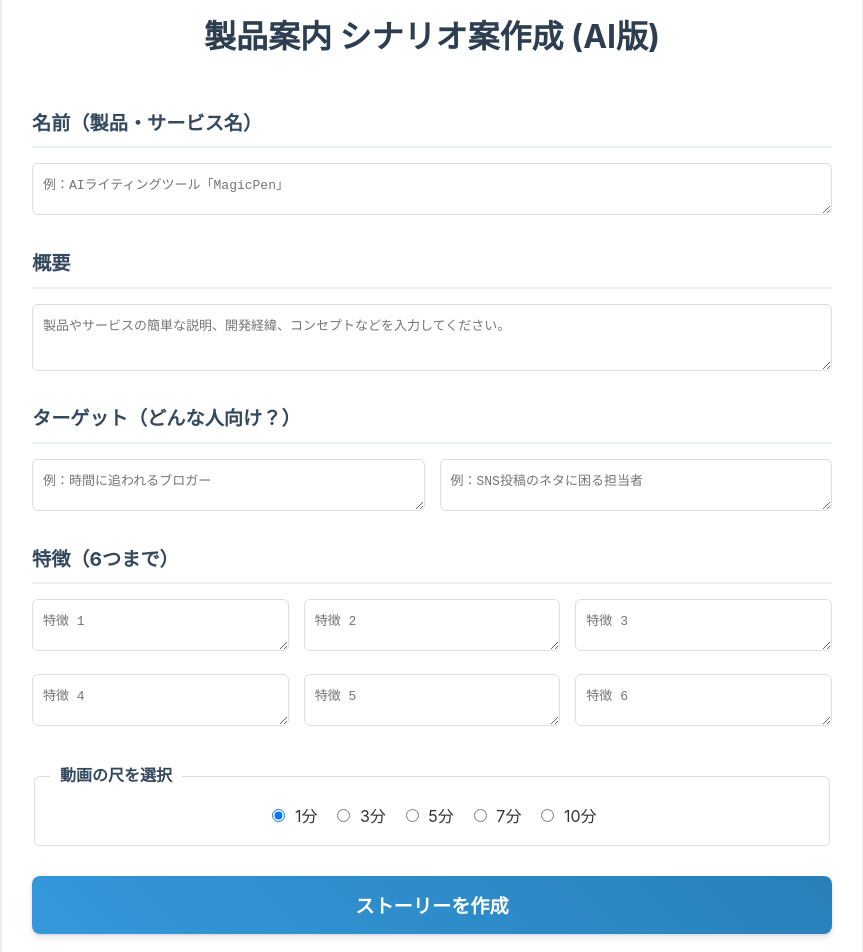
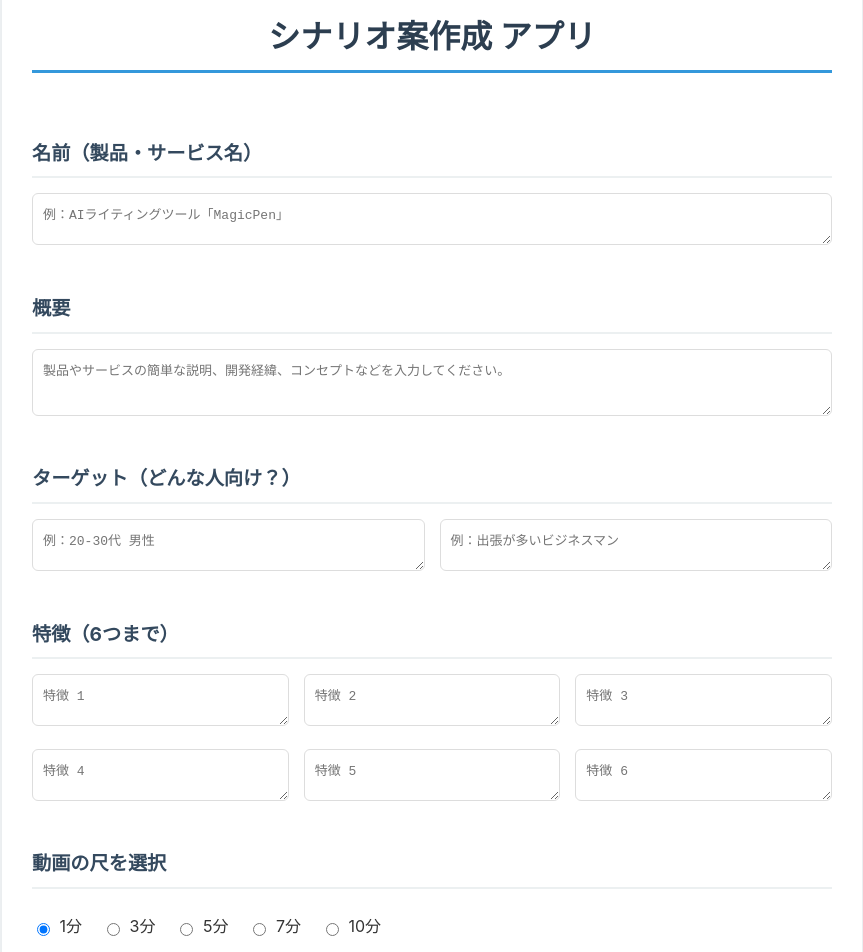
Before and after one commit to nk-memo/scenario, a website: page index.html in a window 1280 px wide. Shown: the part 60-1012 px from the top of the page, without its empty margins (208-1071 px from the left). Drawn offline with Linux system fonts and the light colour scheme.

Commit message:
Add files via upload

```diff
--- a/index.html
+++ b/index.html
@@ -3,23 +3,52 @@
 <head>
     <meta charset="UTF-8">
     <meta name="viewport" content="width=device-width, initial-scale=1.0">
-    <title>製品案内 シナリオ案作成 (AI版)</title>
+    <title>シナリオ案 作成アプリ</title>
     <style>
         body{font-family:-apple-system,BlinkMacSystemFont,"Segoe UI",Roboto,"Helvetica Neue",Arial,sans-serif;line-height:1.6;background-color:#f4f7f9;color:#333;margin:0;padding:20px}
         .container{max-width:800px;margin:0 auto;background-color:#fff;padding:30px;border-radius:12px;box-shadow:0 4px 15px rgba(0,0,0,.08)}
-        h1{text-align:center;color:#2c3e50;margin-bottom:45px;font-size:2em}
-        .form-section{margin-bottom:30px}
-        h3{font-size:1.2em;color:#34495e;margin-top:25px;margin-bottom:15px;padding-bottom:8px;border-bottom:2px solid #ecf0f1}
+
+        h1{
+            text-align:center;
+            color:#2c3e50;
+            padding-bottom: 7px;
+            font-size:2em;
+            border-bottom: 3px solid #3498db;
+        }
+
+        #scenario-form {
+            margin-top: 65px;
+        }
+
+        h3 {
+            font-size:1.2em;
+            color:#34495e;
+            margin-top: 40px;
+            margin-bottom:15px;
+            padding-bottom:8px;
+            border-bottom:2px solid #ecf0f1
+        }
+
+        #scenario-form > h3:first-of-type {
+            margin-top: 0;
+        }
+
         .input-grid{display:grid;grid-template-columns:repeat(auto-fit,minmax(250px,1fr));gap:15px}
         .full-width-input{grid-column:1/-1}
         .input-group textarea{width:100%;padding:10px;border-radius:6px;border:1px solid #ddd;font-size:1em;resize:vertical;box-sizing:border-box}
         .input-group textarea:focus{outline:none;border-color:#3498db;box-shadow:0 0 5px rgba(52,152,219,.5)}
-        .duration-options fieldset{border:1px solid #ddd;border-radius:6px;padding:15px;margin-top:30px}
-        .duration-options legend{padding:0 10px;font-weight:700;color:#34495e}
-        .duration-options div{display:flex;flex-wrap:wrap;gap:15px;justify-content:center}
-        .duration-options label{cursor:pointer}
-        .duration-options input[type=radio]{margin-right:5px}
-        .submit-button{display:block;width:100%;padding:15px;font-size:1.2em;font-weight:700;color:#fff;background:linear-gradient(45deg,#3498db,#2980b9);border:none;border-radius:8px;cursor:pointer;transition:all .3s ease;box-shadow:0 4px 6px rgba(50,50,93,.11),0 1px 3px rgba(0,0,0,.08)}
+
+        .duration-options-wrapper {
+            display: flex;
+            flex-wrap: wrap;
+            gap: 20px;
+            justify-content: flex-start;
+            padding-top: 10px;
+        }
+        .duration-options-wrapper label{ cursor:pointer; }
+        .duration-options-wrapper input[type=radio]{ margin-right:5px; vertical-align: middle; }
+
+        .submit-button{display:block;width:100%;padding:15px;font-size:1.2em;font-weight:700;color:#fff;background:linear-gradient(45deg,#3498db,#2980b9);border:none;border-radius:8px;cursor:pointer;transition:all .3s ease;box-shadow:0 4px 6px rgba(50,50,93,.11),0 1px 3px rgba(0,0,0,.08); margin-top: 80px;}
         .submit-button:hover:not(:disabled){transform:translateY(-2px);box-shadow:0 7px 14px rgba(50,50,93,.1),0 3px 6px rgba(0,0,0,.08);background:linear-gradient(45deg,#2980b9,#3498db)}
         .submit-button:disabled{background:#bdc3c7;cursor:not-allowed}
         #results-area{margin-top:40px}
@@ -31,39 +60,38 @@
 </head>
 <body>
     <div class="container">
-        <h1>製品案内 シナリオ案作成 (AI版)</h1>
+        <h1>シナリオ案作成 アプリ</h1>
 
         <form id="scenario-form">
-            <!-- 入力フォーム（変更なし） -->
-            <div class="form-section">
             <h3>名前（製品・サービス名）</h3>
             <div class="input-group full-width-input"><textarea id="main-subject" rows="2" placeholder="例：AIライティングツール「MagicPen」"></textarea></div>
+
             <h3>概要</h3>
             <div class="input-group full-width-input"><textarea id="summary" rows="3" placeholder="製品やサービスの簡単な説明、開発経緯、コンセプトなどを入力してください。"></textarea></div>
+
             <h3>ターゲット（どんな人向け？）</h3>
             <div class="input-grid">
-                    <div class="input-group"><textarea id="target1" rows="2" placeholder="例：時間に追われるブロガー"></textarea></div>
-                    <div class="input-group"><textarea id="target2" rows="2" placeholder="例：SNS投稿のネタに困る担当者"></textarea></div>
+                <div class="input-group"><textarea id="target1" rows="2" placeholder="例：20-30代 男性"></textarea></div>
+                <div class="input-group"><textarea id="target2" rows="2" placeholder="例：出張が多いビジネスマン"></textarea></div>
             </div>
+
             <h3>特徴（6つまで）</h3>
             <div class="input-grid">
                 <script>for(let i=1;i<=6;i++)document.write(`<div class="input-group"><textarea id="feature${i}" rows="2" placeholder="特徴 ${i}"></textarea></div>`)</script>
             </div>
-            </div>
-            <div class="form-section duration-options">
-                <fieldset>
-                    <legend>動画の尺を選択</legend>
-                    <div>
+
+            <h3>動画の尺を選択</h3>
+            <div class="duration-options-wrapper">
                 <label><input type="radio" name="duration" value="1" checked> 1分</label>
                 <label><input type="radio" name="duration" value="3"> 3分</label>
                 <label><input type="radio" name="duration" value="5"> 5分</label>
                 <label><input type="radio" name="duration" value="7"> 7分</label>
                 <label><input type="radio" name="duration" value="10"> 10分</label>
             </div>
-                </fieldset>
-            </div>
+
             <button type="button" id="generate-btn" class="submit-button">ストーリーを作成</button>
         </form>
+
         <div id="results-area"></div>
     </div>
 
@@ -72,7 +100,6 @@
         const resultsArea = document.getElementById('results-area');
 
         generateBtn.addEventListener('click', async () => {
-            // 1. 入力値を取得
             const mainSubject = document.getElementById('main-subject').value.trim();
             const summary = document.getElementById('summary').value.trim();
             const targets = [document.getElementById('target1').value.trim(), document.getElementById('target2').value.trim()].filter(Boolean);
@@ -83,19 +110,16 @@
             }
             const duration = document.querySelector('input[name="duration"]:checked').value;
 
-            // 2. 入力チェック
             if (!mainSubject || targets.length === 0 || features.length === 0) {
                 alert('「名前」「ターゲット」「特徴」は最低1つずつ入力してください。');
                 return;
             }
 
-            // 3. ローディング表示とボタンの無効化
             generateBtn.disabled = true;
             generateBtn.textContent = 'AIが生成中です...';
             resultsArea.innerHTML = '<h2>生成されたシナリオ案</h2><div class="loading-spinner"></div><p style="text-align:center;">これには30秒ほどかかる場合があります。</p>';
 
             try {
-                // 4. バックエンドAPIを呼び出す
                 const response = await fetch('/api/generate-scenario', {
                     method: 'POST',
                     headers: { 'Content-Type': 'application/json' },
@@ -109,14 +133,14 @@
 
                 const data = await response.json();
 
-                // 5. 結果を表示
-                resultsArea.innerHTML = `<h2>生成されたシナリオ案</h2><div class="result-content">${data.text}</div>`;
+                const resultText = data.text || '';
+                const escapedText = resultText.replace(/</g, "&lt;").replace(/>/g, "&gt;");
+                resultsArea.innerHTML = `<h2>生成されたシナリオ案</h2><div class="result-content">${escapedText}</div>`;
 
             } catch (error) {
                 console.error('エラー:', error);
                 resultsArea.innerHTML = `<h2>エラーが発生しました</h2><p>${error.message}</p>`;
             } finally {
-                // 6. ボタンを元に戻す
                 generateBtn.disabled = false;
                 generateBtn.textContent = 'ストーリーを作成';
             }
```
Lines whose indentation alone changed are shown as unchanged.
